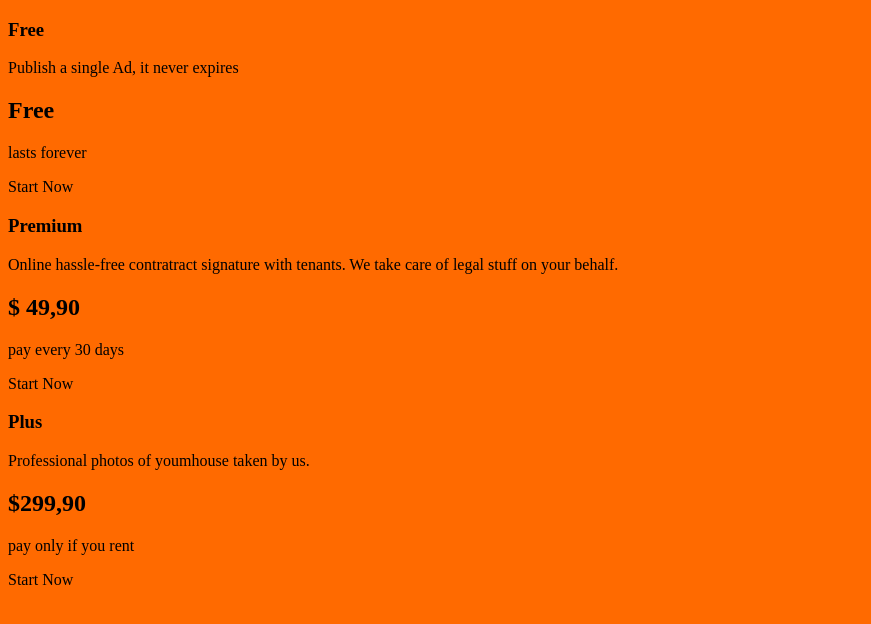
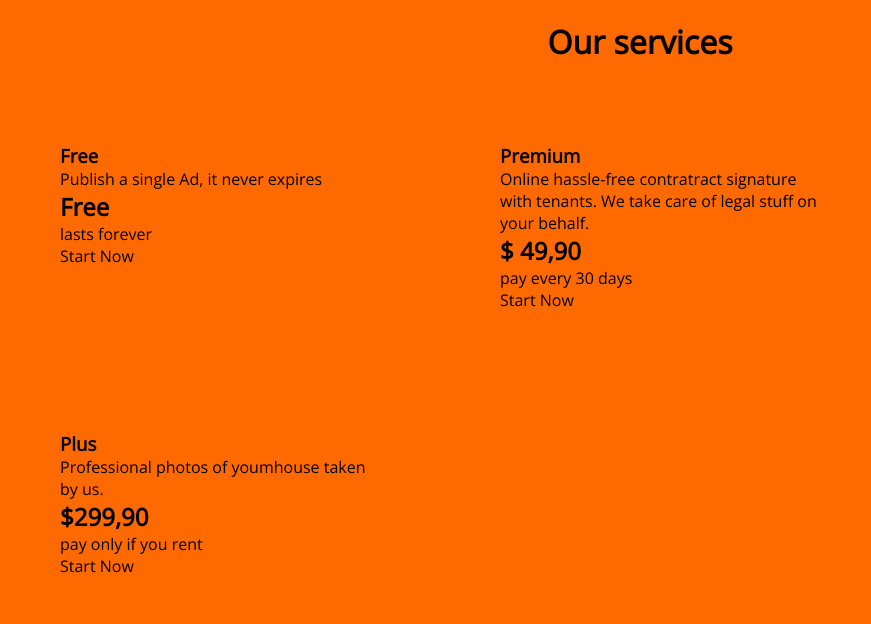
Before and after one commit to munisaazim/card_number_three_first_variation, a plain HTML site: page index.html in a window 1280 px wide. Shown: the whole page, without its empty margins (0-871 px from the left). Drawn offline with nearby package versions, Linux system fonts and the light colour scheme.

Commit message:
Initial llok of HTML as a card

```diff
--- a/index.html
+++ b/index.html
@@ -7,6 +7,7 @@
     <title>Document</title>
 </head>
 <body>
+    <h1>Our services</h1>
     <div class="row">
         <div class="column">
             <div class="header">
--- a/style/style.css
+++ b/style/style.css
@@ -1,4 +1,23 @@
+@import url('https://fonts.googleapis.com/css2?family=Open+Sans&display=swap');
 *{
-    background: rgb(255,106,0);
+    padding:0;
+    margin:0;
+    background: rgba(255,106,0,1);
+    font-family: 'Open Sans', sans-serif;
+}
+h1{
+    margin:20px 30px;
+    text-align: center;
 
 }
+.row:after{
+    content: "";
+    display: table;
+    clear: both;
+
+}
+.column{
+    width: 25%;
+    float: left;
+    margin: 60px;
+}
```
